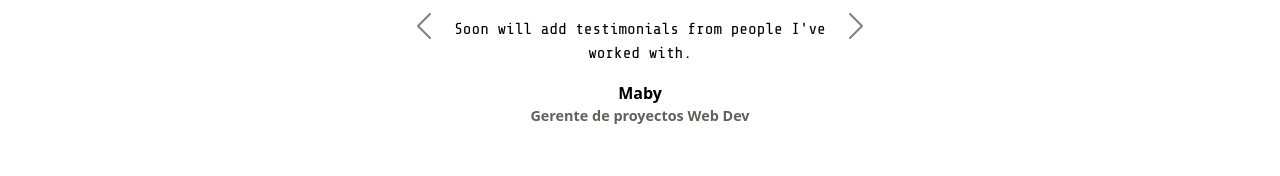
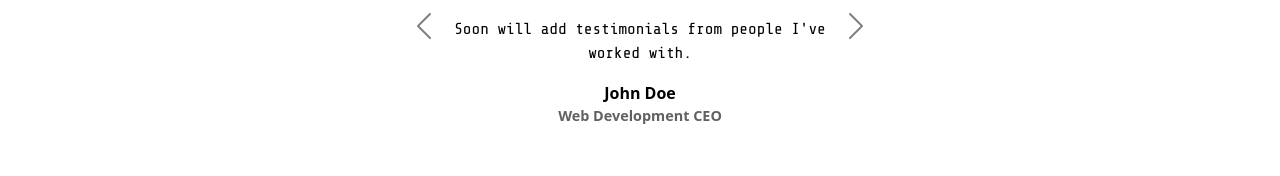
Before and after one commit to maby200/portfolio-bootstrap, a plain HTML site: page index.html in a window 1280 px wide. Shown: the part 3531-3707 px from the top of the page. Drawn offline with nearby package versions, Linux system fonts and the light colour scheme; a web font is replaced by a local one.

Commit message:
chore: changed testimonials names and titles

```diff
--- a/index.html
+++ b/index.html
@@ -316,8 +316,8 @@
             <img class="testimonio-imagen rounded-circle" src="images/unknw-avatar-1.png" alt="Foto Maby">
             <p class="testimonio-texto">Soon will add testimonials from people I've worked with.</p>
             <div class="testimonio-info">
-              <p class="cliente">Maby</p>
-              <p class="cargo">Gerente de proyectos Web Dev</p>
+              <p class="cliente">John Doe</p>
+              <p class="cargo">Web Development CEO</p>
             </div>
           </div>
         </div>
@@ -326,8 +326,8 @@
             <img class="testimonio-imagen rounded-circle" src="images/unknw-avatar-2.png" alt="Foto Maby">
             <p class="testimonio-texto">Soon will add testimonials from people I've worked with.</p>
             <div class="testimonio-info">
-              <p class="cliente">Maby</p>
-              <p class="cargo">Gerente de proyectos Web Dev</p>
+              <p class="cliente">Jane Doe</p>
+              <p class="cargo">Web Development CEO</p>
             </div>
           </div>
         </div>
@@ -336,8 +336,8 @@
             <img class="testimonio-imagen rounded-circle" src="images/unknw-avatar-2.png" alt="Foto Maby">
             <p class="testimonio-texto">Soon will add testimonials from people I've worked with.</p>
             <div class="testimonio-info">
-              <p class="cliente">Maby</p>
-              <p class="cargo">Gerente de proyectos Web Dev</p>
+              <p class="cliente">Jane Doe</p>
+              <p class="cargo">Web Developer</p>
             </div>
           </div>
         </div>
```
